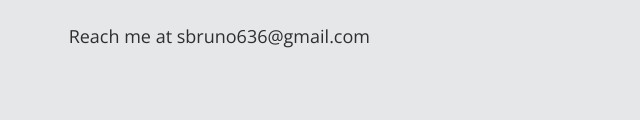
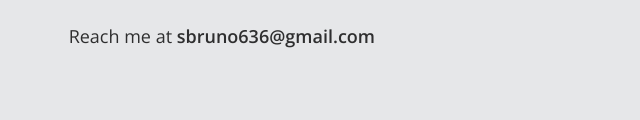
Before and after one commit to stevenbruno/personal-site-v2, a Gatsby site: page / in a window 1280 px wide. Shown: the part 398-518 px from the top of the page, 420-1060 px from the left. Built offline with nearby package versions, Linux system fonts and the light colour scheme; Gatsby itself is replaced by a stand-in of ours.

Commit message:
make email text bold

```diff
--- a/src/pages/index.js
+++ b/src/pages/index.js
@@ -19,7 +19,7 @@
         I enjoy anything and everything Python.
       </p>
       <p>
-        Reach me at <span>sbruno636@gmail.com</span>
+        Reach me at <b>sbruno636@gmail.com</b>
       </p>
     </Content>
   </Layout>
```
